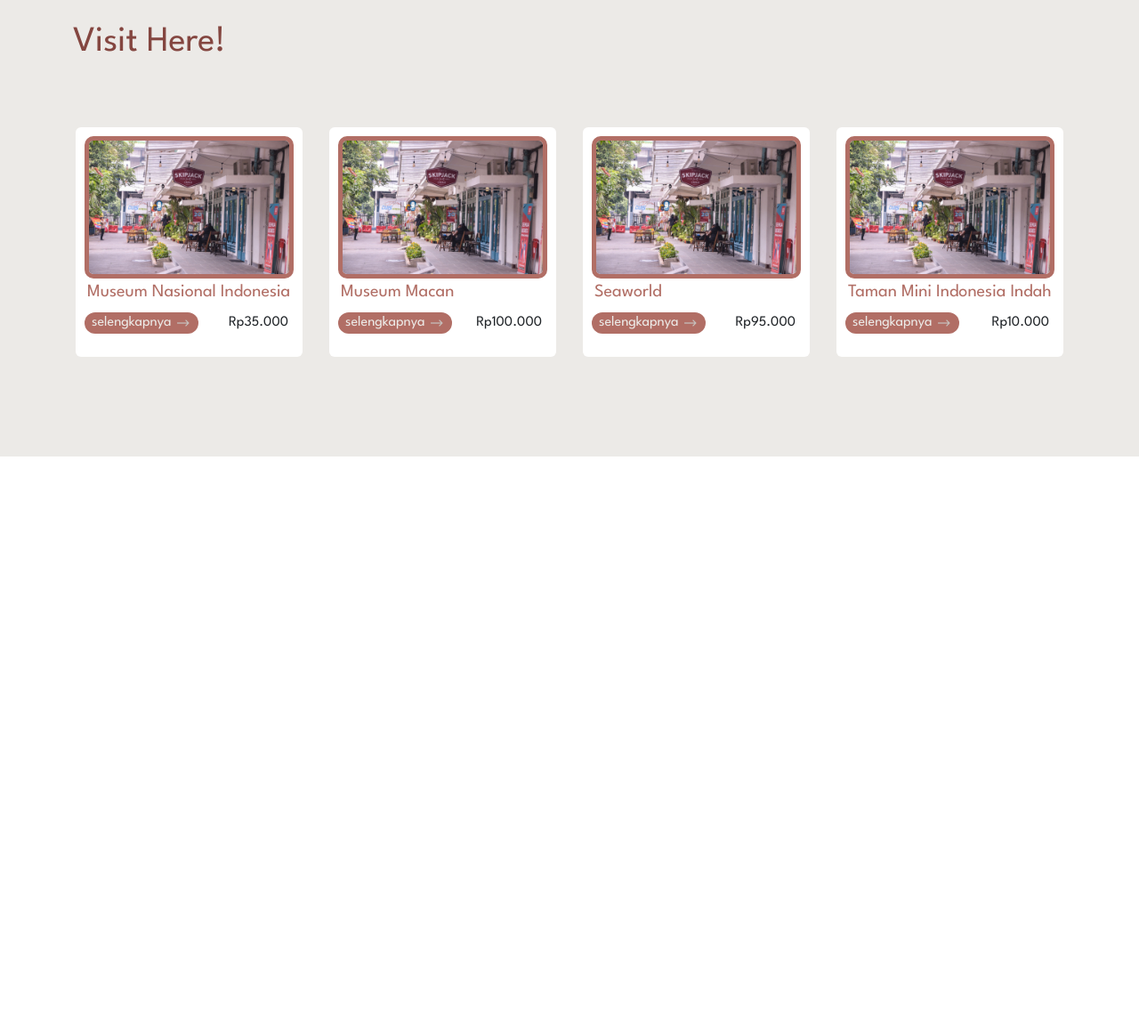
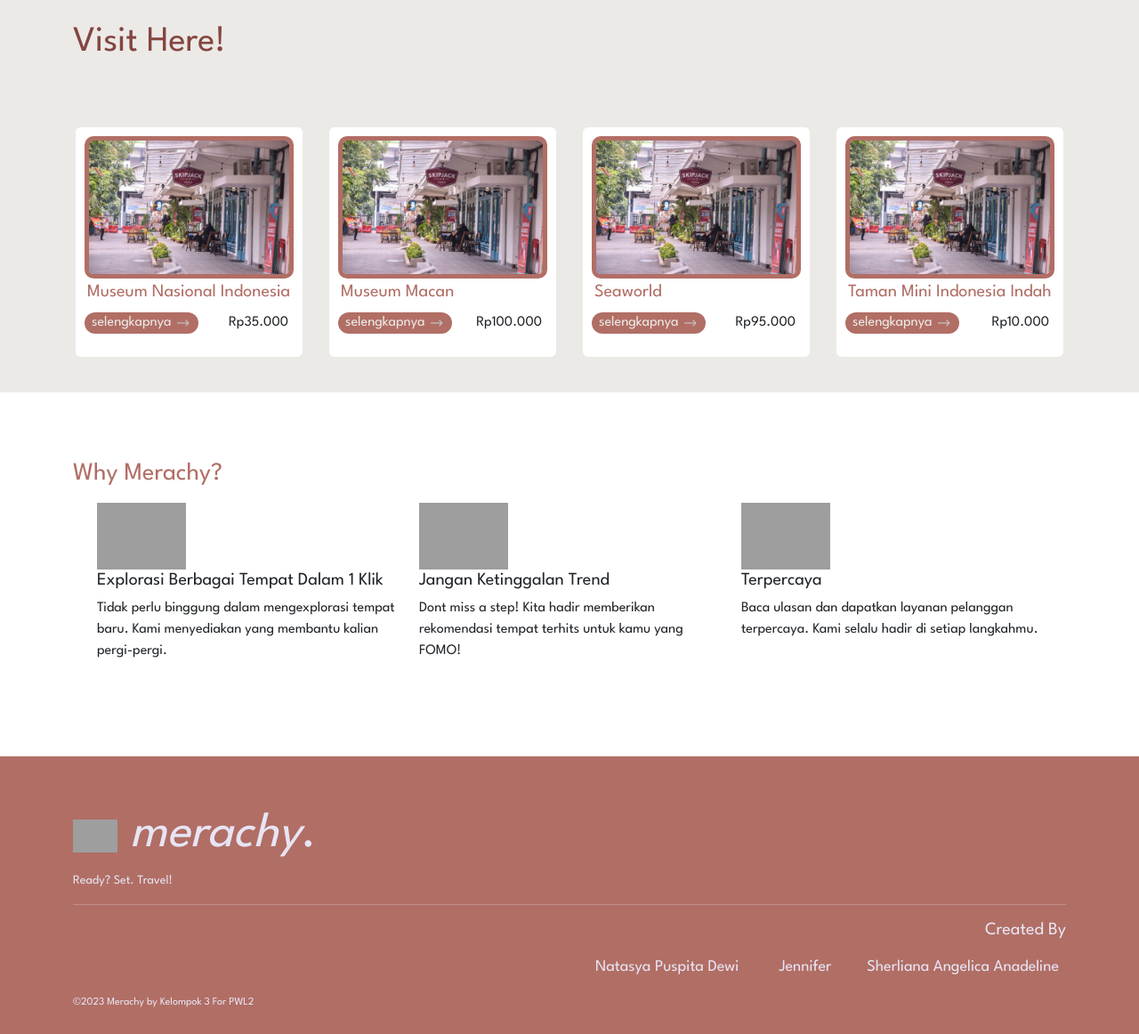
Before and after one commit to natasyapuspita10/repo-UASkel3, a Laravel app: page / in a window 1280 px wide. Shown: the part 2309-3471 px from the top of the page at 89% size. Before the commit the page ends 2822 px from the top, so only its background shows below. Run offline with Laravel 10, Linux system fonts and the light colour scheme; grey boxes are pictures that could not be loaded.

Commit message:
update layout

```diff
--- a/public/css/main.css
+++ b/public/css/main.css
@@ -92,6 +92,49 @@ h1 {
     height: 56px;
     margin-left: 10px;
     border-radius: 50%;
+}
+
+/* footer */
+footer {
+    padding-top: 55px;
+    padding-bottom: 10px;
+    background-color:#B16E65 ;
+    color: #E7E5F4;
+}
+.footer .logo h1{
+    font-size: 55px;
+}
+
+.footer .logo p{
+    font-size: 14px;
+}
+
+.footer img {
+    width: 50px;
+    display: inline-block;
+    align-items: self-end;
+}
+
+
+.footer-kat {
+    list-style: none;
+    text-align: end;
+    font-weight: 780px;
+}
+
+.footer-kat li {
+    font-size: 18px;
+    display: inline-block;
+    margin-left: 20px;
+    padding: 00.5rem;
+    min-width: 5rem;
+
+}
+
+.footer-kat p {
+    padding-top: 10px;
+    font-size: 12px;
+    text-align: start;
 }
 
 
@@ -386,3 +429,17 @@ button {
     border-radius: 10px;
     box-shadow: 0 35px 80px rgba(0, 0, 0, 0.15);
 } */
+
+
+/* section 5 */
+.section5 {
+    padding: 75px 0;
+}
+
+.section5 h3 {
+    color: #B16E65;
+}
+
+.why {
+    margin: 15PX;
+}
--- /dev/null
+++ b/resources/views/_components/footer.blade.php
@@ -0,0 +1,26 @@
+<footer class="footer">
+        <div class="container logo">
+            <h1>
+                <img src="./gambar/hiasan.png">
+                <i>merachy</i>.</h1>
+            <p>Ready? Set. Travel!</p>
+            <hr>
+        </div>
+        <div class="footer-kat container" id="">
+            <ul class=" me-auto mb-2 mb-lg-0">
+                <h5>Created By</h5>
+                <li class="nav-item">
+                    <a class="nav-link">Natasya Puspita Dewi</a>
+                </li>
+                <li class="nav-item">
+                    <a class="nav-link">Jennifer</a>
+                </li>
+                <li class="nav-item">
+                    <a class="nav-link">Sherliana Angelica Anadeline</a>
+                </li>
+            </ul>
+            <p>
+                ©2023 Merachy by Kelompok 3 For PWL2
+            </p>
+        </div>
+    </footer>
--- a/resources/views/_layouts/app.blade.php
+++ b/resources/views/_layouts/app.blade.php
@@ -19,6 +19,7 @@
 <body>
     @include('_components\navbar')
     @yield('content')
+    @include('_components\footer')
 
      <!-- Option 1: Bootstrap Bundle with Popper -->
      <script src="https://cdn.jsdelivr.net/npm/bootstrap@5.1.0/dist/js/bootstrap.bundle.min.js" integrity="sha384-U1DAWAznBHeqEIlVSCgzq+c9gqGAJn5c/t99JyeKa9xxaYpSvHU5awsuZVVFIhvj" crossorigin="anonymous"></script>
--- a/resources/views/auth/user/login.blade.php
+++ b/resources/views/auth/user/login.blade.php
@@ -23,7 +23,7 @@
                 </a>
             </p>
             <!-- buttin back to home -->
-            <a class="balik" href="{{url('user.dashboard')}}">
+            <a class="balik" href="{{url('\')}}">
                 <p>
                     Back To Main Page
                 </p>
--- a/resources/views/index.blade.php
+++ b/resources/views/index.blade.php
@@ -141,7 +141,30 @@
                     </div>
                 </div>
             </div>
-            <br><br><br>
+        </div>
+        </section>
+        <section class="section5">
+        <div class="container">
+            <div>
+                <h3>Why Merachy?</h3>
+            </div>
+            <div class="row align-items-start why">
+                <div class="col">
+                    <img src="./gambar/5.png" width="100px">
+                    <h5>Explorasi Berbagai Tempat Dalam 1 Klik</h5>
+                    <p>Tidak perlu binggung dalam mengexplorasi tempat baru. Kami menyediakan yang membantu kalian pergi-pergi.</p>
+                </div>
+                <div class="col">
+                    <img src="./gambar/6.png" width="100px">
+                    <h5>Jangan Ketinggalan Trend</h5>
+                    <p>Dont miss a step! Kita hadir memberikan rekomendasi tempat terhits untuk kamu yang FOMO!</p>
+                </div>
+                <div class="col">
+                    <img src="./gambar/7.png" width="100px">
+                    <h5>Terpercaya</h5>
+                    <p>Baca ulasan dan dapatkan layanan pelanggan terpercaya. Kami selalu hadir di setiap langkahmu.</p>
+                </div>
+            </div>
         </div>
     </section>
 
```
Also changed, not shown: app/Http/Controllers/Admin/CheckoutController.php (renamed from app/Http/Controllers/Admin/CheckoutControlle.php), config/app.php (line endings or trailing spaces).
